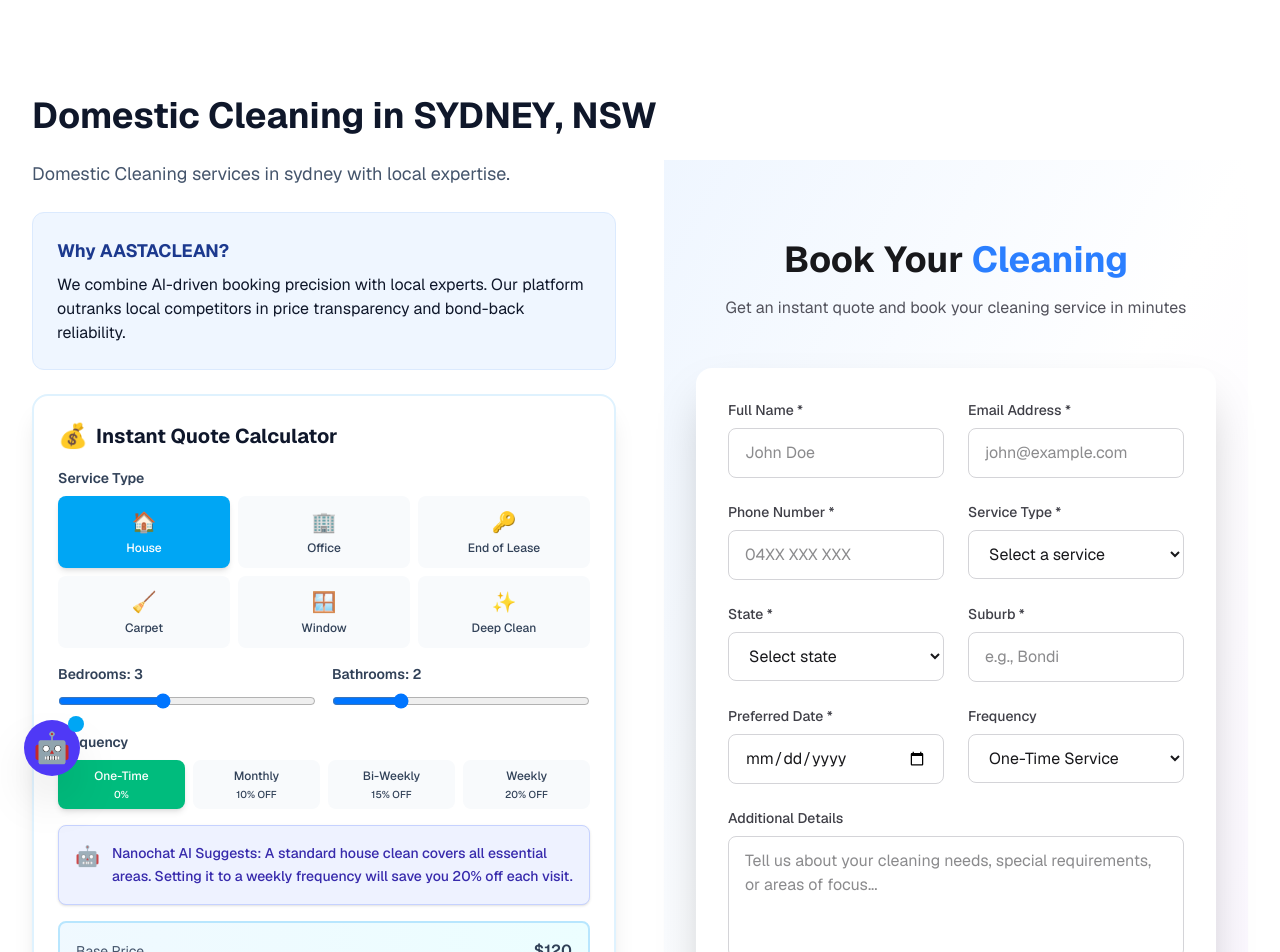
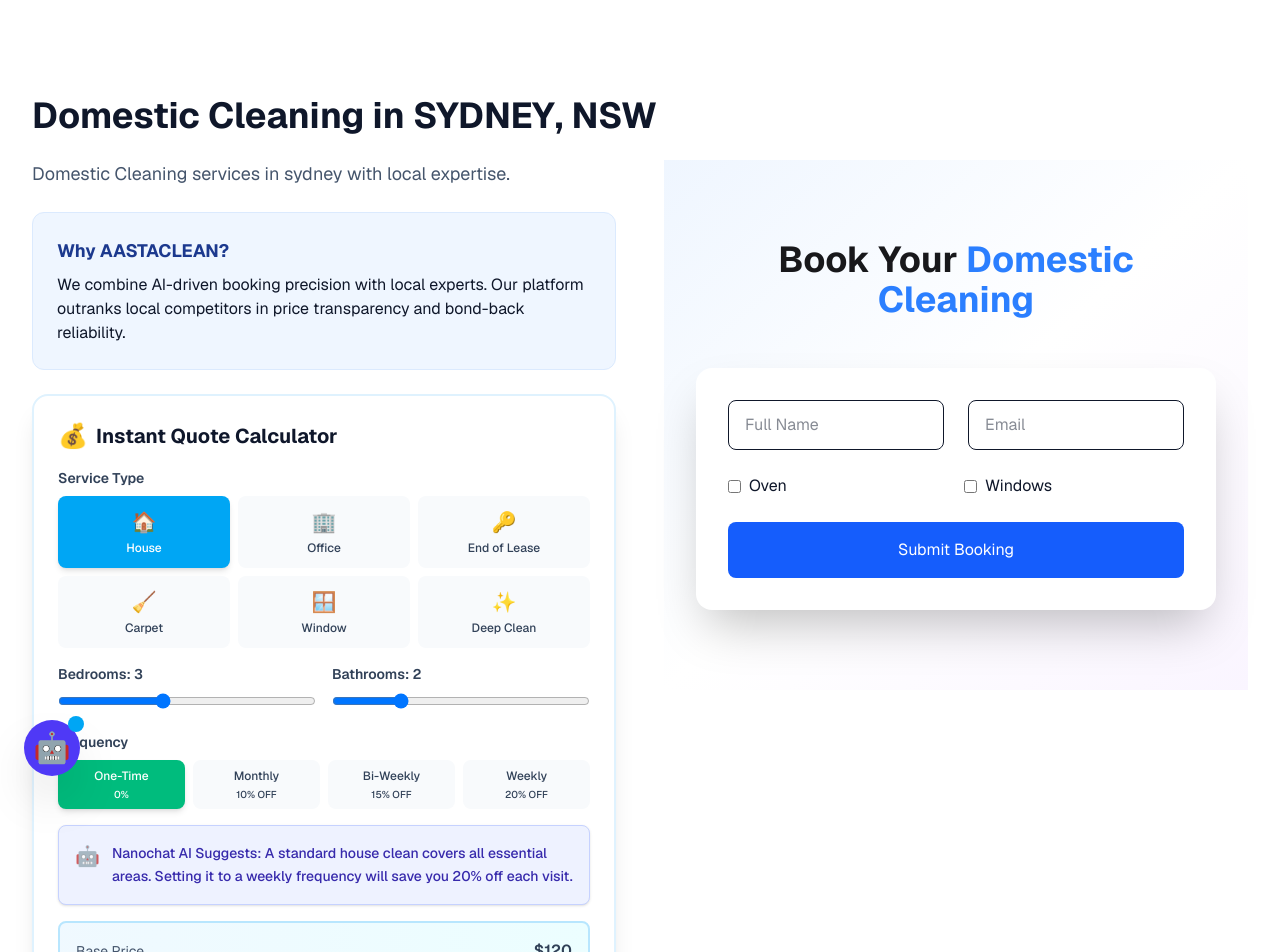
Before and after one commit to navyapdh11/portfolio-website, a Next.js app: page /services/domestic-cleaning/nsw/sydney in a window 1280 px wide. Shown: the top 952 px of the page. Built offline with nearby package versions, Linux system fonts and the light colour scheme.

Commit message:
feat: make booking flow service-aware with dynamic fields

```diff
--- a/app/services/[service]/[state]/[city]/page.tsx
+++ b/app/services/[service]/[state]/[city]/page.tsx
@@ -38,7 +38,7 @@
             <QuoteCalculator />
           </section>
           <section>
-            <Booking />
+            <Booking serviceSlug={actualSlug} />
           </section>
         </div>
         <ClientCaseStudies />
--- a/components/Booking.tsx
+++ b/components/Booking.tsx
@@ -2,17 +2,25 @@
 
 import { useState } from "react";
 
-export default function Booking() {
+interface BookingProps {
+  serviceSlug?: string;
+}
+
+export default function Booking({ serviceSlug }: BookingProps) {
   const [formData, setFormData] = useState({
     name: "",
     email: "",
     phone: "",
     suburb: "",
     state: "",
-    service: "",
+    service: serviceSlug || "",
     date: "",
     frequency: "one-time",
     message: "",
+    // Service-specific addons
+    ovenCleaning: false,
+    carpetSteam: false,
+    windowCleaning: false
   });
   const [isSubmitting, setIsSubmitting] = useState(false);
   const [submitStatus, setSubmitStatus] = useState<string | null>(null);
@@ -20,271 +28,69 @@
   const handleChange = (
     e: React.ChangeEvent<HTMLInputElement | HTMLSelectElement | HTMLTextAreaElement>
   ) => {
+    const value = e.target.type === 'checkbox' ? (e.target as HTMLInputElement).checked : e.target.value;
     setFormData({
       ...formData,
-      [e.target.name]: e.target.value,
+      [e.target.name]: value,
     });
   };
 
   const handleSubmit = async (e: React.FormEvent) => {
     e.preventDefault();
     setIsSubmitting(true);
-
-    // Simulate form submission
     await new Promise((resolve) => setTimeout(resolve, 1500));
-
     setIsSubmitting(false);
     setSubmitStatus("success");
-    setFormData({
-      name: "",
-      email: "",
-      phone: "",
-      suburb: "",
-      state: "",
-      service: "",
-      date: "",
-      frequency: "one-time",
-      message: "",
-    });
-
     setTimeout(() => setSubmitStatus(null), 5000);
   };
 
   return (
     <section id="booking" className="py-20 bg-gradient-to-br from-blue-50 via-white to-purple-50 dark:from-zinc-900 dark:via-zinc-800 dark:to-zinc-900">
       <div className="max-w-4xl mx-auto px-4 sm:px-6 lg:px-8">
-        {/* Section Header */}
         <div className="text-center mb-12">
           <h2 className="text-3xl sm:text-4xl font-bold text-zinc-900 dark:text-white">
-            Book Your <span className="text-blue-500">Cleaning</span>
+            Book Your <span className="text-blue-500 capitalize">{serviceSlug?.replace(/-/g, ' ')}</span>
           </h2>
-          <p className="text-zinc-600 dark:text-zinc-400 mt-4 max-w-2xl mx-auto">
-            Get an instant quote and book your cleaning service in minutes
-          </p>
         </div>
 
-        {/* Booking Form */}
         <div className="bg-white dark:bg-zinc-900 rounded-2xl p-8 shadow-2xl">
           {submitStatus === "success" && (
             <div className="mb-6 p-4 bg-green-100 dark:bg-green-900/30 text-green-700 dark:text-green-400 rounded-lg">
-              ✓ Booking request sent successfully! We&apos;ll contact you within 2 hours.
+              ✓ Booking request sent! We will contact you shortly.
             </div>
           )}
 
           <form onSubmit={handleSubmit} className="space-y-6">
-            {/* Personal Info */}
             <div className="grid grid-cols-1 md:grid-cols-2 gap-6">
-              <div>
-                <label htmlFor="name" className="block text-sm font-medium text-zinc-700 dark:text-zinc-300 mb-2">
-                  Full Name *
-                </label>
-                <input
-                  type="text"
-                  id="name"
-                  name="name"
-                  value={formData.name}
-                  onChange={handleChange}
-                  required
-                  className="w-full px-4 py-3 border border-zinc-300 dark:border-zinc-600 rounded-lg bg-white dark:bg-zinc-800 text-zinc-900 dark:text-white focus:ring-2 focus:ring-blue-500 focus:border-transparent outline-none transition-all"
-                  placeholder="John Doe"
-                />
-              </div>
-
-              <div>
-                <label htmlFor="email" className="block text-sm font-medium text-zinc-700 dark:text-zinc-300 mb-2">
-                  Email Address *
-                </label>
-                <input
-                  type="email"
-                  id="email"
-                  name="email"
-                  value={formData.email}
-                  onChange={handleChange}
-                  required
-                  className="w-full px-4 py-3 border border-zinc-300 dark:border-zinc-600 rounded-lg bg-white dark:bg-zinc-800 text-zinc-900 dark:text-white focus:ring-2 focus:ring-blue-500 focus:border-transparent outline-none transition-all"
-                  placeholder="john@example.com"
-                />
-              </div>
-
-              <div>
-                <label htmlFor="phone" className="block text-sm font-medium text-zinc-700 dark:text-zinc-300 mb-2">
-                  Phone Number *
-                </label>
-                <input
-                  type="tel"
-                  id="phone"
-                  name="phone"
-                  value={formData.phone}
-                  onChange={handleChange}
-                  required
-                  className="w-full px-4 py-3 border border-zinc-300 dark:border-zinc-600 rounded-lg bg-white dark:bg-zinc-800 text-zinc-900 dark:text-white focus:ring-2 focus:ring-blue-500 focus:border-transparent outline-none transition-all"
-                  placeholder="04XX XXX XXX"
-                />
-              </div>
-
-              <div>
-                <label htmlFor="service" className="block text-sm font-medium text-zinc-700 dark:text-zinc-300 mb-2">
-                  Service Type *
-                </label>
-                <select
-                  id="service"
-                  name="service"
-                  value={formData.service}
-                  onChange={handleChange}
-                  required
-                  className="w-full px-4 py-3 border border-zinc-300 dark:border-zinc-600 rounded-lg bg-white dark:bg-zinc-800 text-zinc-900 dark:text-white focus:ring-2 focus:ring-blue-500 focus:border-transparent outline-none transition-all"
-                >
-                  <option value="">Select a service</option>
-                  <option value="house-cleaning">House Cleaning</option>
-                  <option value="end-of-lease">End of Lease Cleaning</option>
-                  <option value="commercial">Commercial Cleaning</option>
-                  <option value="carpet-cleaning">Carpet Cleaning</option>
-                  <option value="window-cleaning">Window Cleaning</option>
-                  <option value="deep-cleaning">Deep Cleaning</option>
-                </select>
-              </div>
+              {/* Common fields ... */}
+              <input type="text" name="name" value={formData.name} onChange={handleChange} required placeholder="Full Name" className="w-full px-4 py-3 border rounded-lg" />
+              <input type="email" name="email" value={formData.email} onChange={handleChange} required placeholder="Email" className="w-full px-4 py-3 border rounded-lg" />
             </div>
 
-            {/* Location */}
-            <div className="grid grid-cols-1 md:grid-cols-2 gap-6">
-              <div>
-                <label htmlFor="state" className="block text-sm font-medium text-zinc-700 dark:text-zinc-300 mb-2">
-                  State *
+            {/* Service-Specific Fields */}
+            {serviceSlug === 'end-of-lease-cleaning' && (
+              <div className="p-4 bg-amber-50 dark:bg-amber-900/20 rounded-lg border border-amber-200">
+                <label className="flex items-center gap-3">
+                  <input type="checkbox" name="carpetSteam" checked={formData.carpetSteam} onChange={handleChange} />
+                  Include Carpet Steam Cleaning (Recommended for bond back)
                 </label>
-                <select
-                  id="state"
-                  name="state"
-                  value={formData.state}
-                  onChange={handleChange}
-                  required
-                  className="w-full px-4 py-3 border border-zinc-300 dark:border-zinc-600 rounded-lg bg-white dark:bg-zinc-800 text-zinc-900 dark:text-white focus:ring-2 focus:ring-blue-500 focus:border-transparent outline-none transition-all"
-                >
-                  <option value="">Select state</option>
-                  <option value="NSW">NSW</option>
-                  <option value="VIC">VIC</option>
-                  <option value="QLD">QLD</option>
-                  <option value="WA">WA</option>
-                  <option value="SA">SA</option>
-                  <option value="TAS">TAS</option>
-                  <option value="ACT">ACT</option>
-                  <option value="NT">NT</option>
-                </select>
               </div>
+            )}
 
-              <div>
-                <label htmlFor="suburb" className="block text-sm font-medium text-zinc-700 dark:text-zinc-300 mb-2">
-                  Suburb *
+            {serviceSlug === 'domestic-cleaning' && (
+              <div className="grid grid-cols-2 gap-4">
+                <label className="flex items-center gap-2">
+                  <input type="checkbox" name="ovenCleaning" checked={formData.ovenCleaning} onChange={handleChange} /> Oven
                 </label>
-                <input
-                  type="text"
-                  id="suburb"
-                  name="suburb"
-                  value={formData.suburb}
-                  onChange={handleChange}
-                  required
-                  className="w-full px-4 py-3 border border-zinc-300 dark:border-zinc-600 rounded-lg bg-white dark:bg-zinc-800 text-zinc-900 dark:text-white focus:ring-2 focus:ring-blue-500 focus:border-transparent outline-none transition-all"
-                  placeholder="e.g., Bondi"
-                />
+                <label className="flex items-center gap-2">
+                  <input type="checkbox" name="windowCleaning" checked={formData.windowCleaning} onChange={handleChange} /> Windows
+                </label>
               </div>
-            </div>
+            )}
 
-            {/* Date & Frequency */}
-            <div className="grid grid-cols-1 md:grid-cols-2 gap-6">
-              <div>
-                <label htmlFor="date" className="block text-sm font-medium text-zinc-700 dark:text-zinc-300 mb-2">
-                  Preferred Date *
-                </label>
-                <input
-                  type="date"
-                  id="date"
-                  name="date"
-                  value={formData.date}
-                  onChange={handleChange}
-                  required
-                  className="w-full px-4 py-3 border border-zinc-300 dark:border-zinc-600 rounded-lg bg-white dark:bg-zinc-800 text-zinc-900 dark:text-white focus:ring-2 focus:ring-blue-500 focus:border-transparent outline-none transition-all"
-                />
-              </div>
-
-              <div>
-                <label htmlFor="frequency" className="block text-sm font-medium text-zinc-700 dark:text-zinc-300 mb-2">
-                  Frequency
-                </label>
-                <select
-                  id="frequency"
-                  name="frequency"
-                  value={formData.frequency}
-                  onChange={handleChange}
-                  className="w-full px-4 py-3 border border-zinc-300 dark:border-zinc-600 rounded-lg bg-white dark:bg-zinc-800 text-zinc-900 dark:text-white focus:ring-2 focus:ring-blue-500 focus:border-transparent outline-none transition-all"
-                >
-                  <option value="one-time">One-Time Service</option>
-                  <option value="weekly">Weekly</option>
-                  <option value="bi-weekly">Bi-Weekly</option>
-                  <option value="monthly">Monthly</option>
-                </select>
-              </div>
-            </div>
-
-            {/* Message */}
-            <div>
-              <label htmlFor="message" className="block text-sm font-medium text-zinc-700 dark:text-zinc-300 mb-2">
-                Additional Details
-              </label>
-              <textarea
-                id="message"
-                name="message"
-                value={formData.message}
-                onChange={handleChange}
-                rows={4}
-                className="w-full px-4 py-3 border border-zinc-300 dark:border-zinc-600 rounded-lg bg-white dark:bg-zinc-800 text-zinc-900 dark:text-white focus:ring-2 focus:ring-blue-500 focus:border-transparent outline-none transition-all resize-none"
-                placeholder="Tell us about your cleaning needs, special requirements, or areas of focus..."
-              />
-            </div>
-
-            {/* Submit Button */}
-            <button
-              type="submit"
-              disabled={isSubmitting}
-              className="w-full px-8 py-4 bg-gradient-to-r from-blue-500 to-purple-600 text-white rounded-lg hover:from-blue-600 hover:to-purple-700 transition-all hover:shadow-lg hover:shadow-blue-500/30 font-semibold text-lg disabled:opacity-50 disabled:cursor-not-allowed flex items-center justify-center gap-2"
-            >
-              {isSubmitting ? (
-                <>
-                  <svg className="animate-spin w-5 h-5" fill="none" viewBox="0 0 24 24">
-                    <circle className="opacity-25" cx="12" cy="12" r="10" stroke="currentColor" strokeWidth="4" />
-                    <path className="opacity-75" fill="currentColor" d="M4 12a8 8 0 018-8V0C5.373 0 0 5.373 0 12h4zm2 5.291A7.962 7.962 0 014 12H0c0 3.042 1.135 5.824 3 7.938l3-2.647z" />
-                  </svg>
-                  Processing...
-                </>
-              ) : (
-                <>
-                  Get Instant Quote & Book Now
-                  <svg className="w-5 h-5" fill="none" stroke="currentColor" viewBox="0 0 24 24">
-                    <path strokeLinecap="round" strokeLinejoin="round" strokeWidth={2} d="M17 8l4 4m0 0l-4 4m4-4H3" />
-                  </svg>
-                </>
-              )}
+            <button type="submit" disabled={isSubmitting} className="w-full px-8 py-4 bg-blue-600 text-white rounded-lg">
+              {isSubmitting ? "Booking..." : "Submit Booking"}
             </button>
-
-            {/* Trust Badges */}
-            <div className="flex flex-wrap justify-center gap-6 pt-4 text-sm text-zinc-600 dark:text-zinc-400">
-              <div className="flex items-center gap-2">
-                <svg className="w-5 h-5 text-green-500" fill="currentColor" viewBox="0 0 20 20">
-                  <path fillRule="evenodd" d="M16.707 5.293a1 1 0 010 1.414l-8 8a1 1 0 01-1.414 0l-4-4a1 1 0 011.414-1.414L8 12.586l7.293-7.293a1 1 0 011.414 0z" clipRule="evenodd" />
-                </svg>
-                Free cancellation
-              </div>
-              <div className="flex items-center gap-2">
-                <svg className="w-5 h-5 text-green-500" fill="currentColor" viewBox="0 0 20 20">
-                  <path fillRule="evenodd" d="M16.707 5.293a1 1 0 010 1.414l-8 8a1 1 0 01-1.414 0l-4-4a1 1 0 011.414-1.414L8 12.586l7.293-7.293a1 1 0 011.414 0z" clipRule="evenodd" />
-                </svg>
-                Bond-back guarantee
-              </div>
-              <div className="flex items-center gap-2">
-                <svg className="w-5 h-5 text-green-500" fill="currentColor" viewBox="0 0 20 20">
-                  <path fillRule="evenodd" d="M16.707 5.293a1 1 0 010 1.414l-8 8a1 1 0 01-1.414 0l-4-4a1 1 0 011.414-1.414L8 12.586l7.293-7.293a1 1 0 011.414 0z" clipRule="evenodd" />
-                </svg>
-                Insured & police-checked
-              </div>
-            </div>
           </form>
         </div>
       </div>
```
